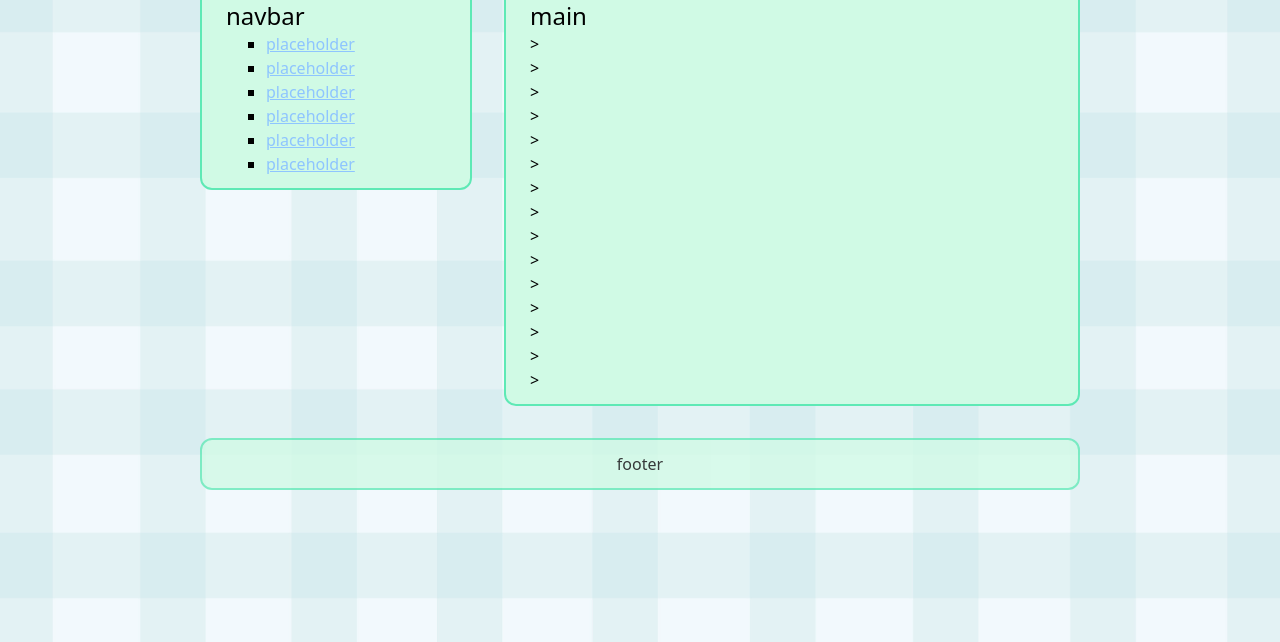
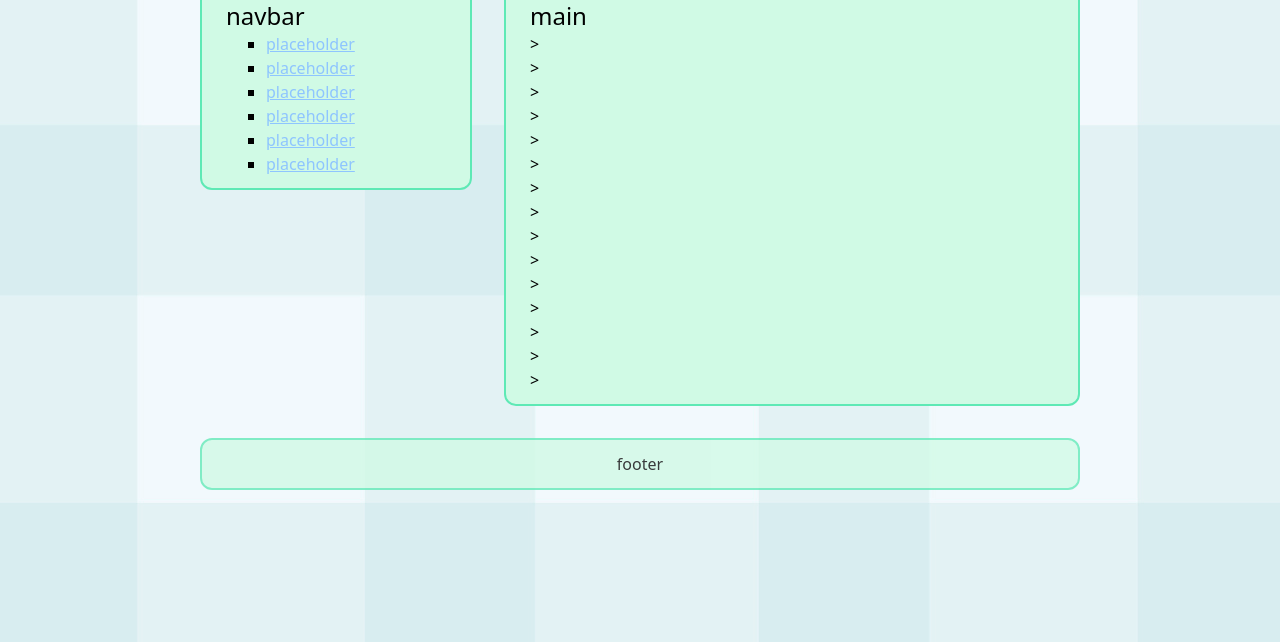
Before and after one commit to 1thing2say/webdev-practice, a website: page grid.html in a window 1280 px wide. Shown: the part 158-800 px from the top of the page. Drawn offline with Linux system fonts and the light colour scheme.

Commit message:
grid.html touchup

```diff
--- a/grid.html
+++ b/grid.html
@@ -18,7 +18,7 @@ aside
 footer
 -->
 
-<body class="bg-[url('images/green_pattern1.jpg')] bg-cover bg-center bg-no-repeat bg-fixed">
+<body class="bg-[url('images/green_pattern1.jpg')] bg-auto bg-repeat bg-fixed">
     <div class="grid grid-cols-3 gap-4 grid-rows-[100px_auto] mx-auto max-w-4xl">
         <div class="gridTest gridTest-item-1">
             <h1>navbar</h1>
```
Also changed, not shown: grid.js (line endings or trailing spaces), output.css.
